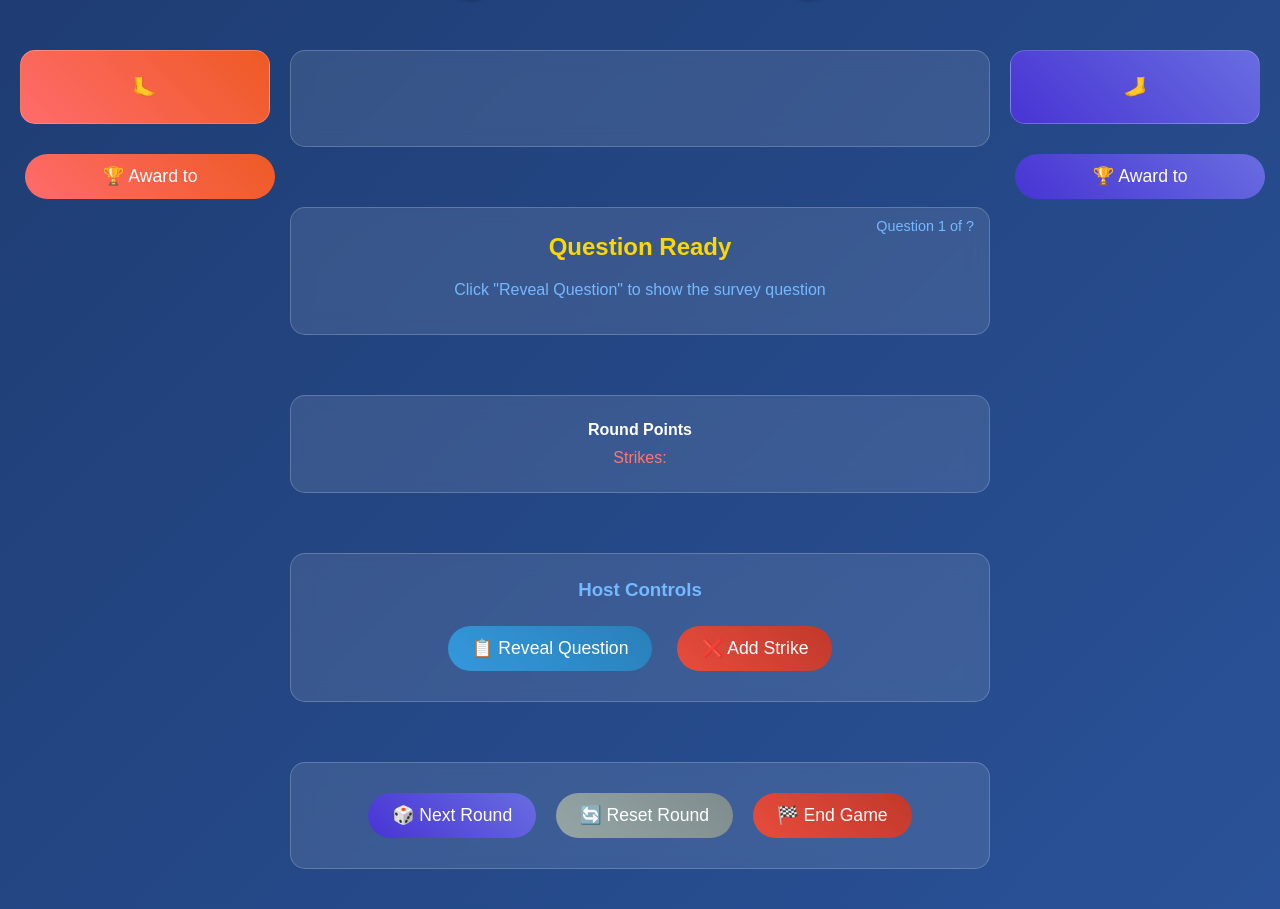
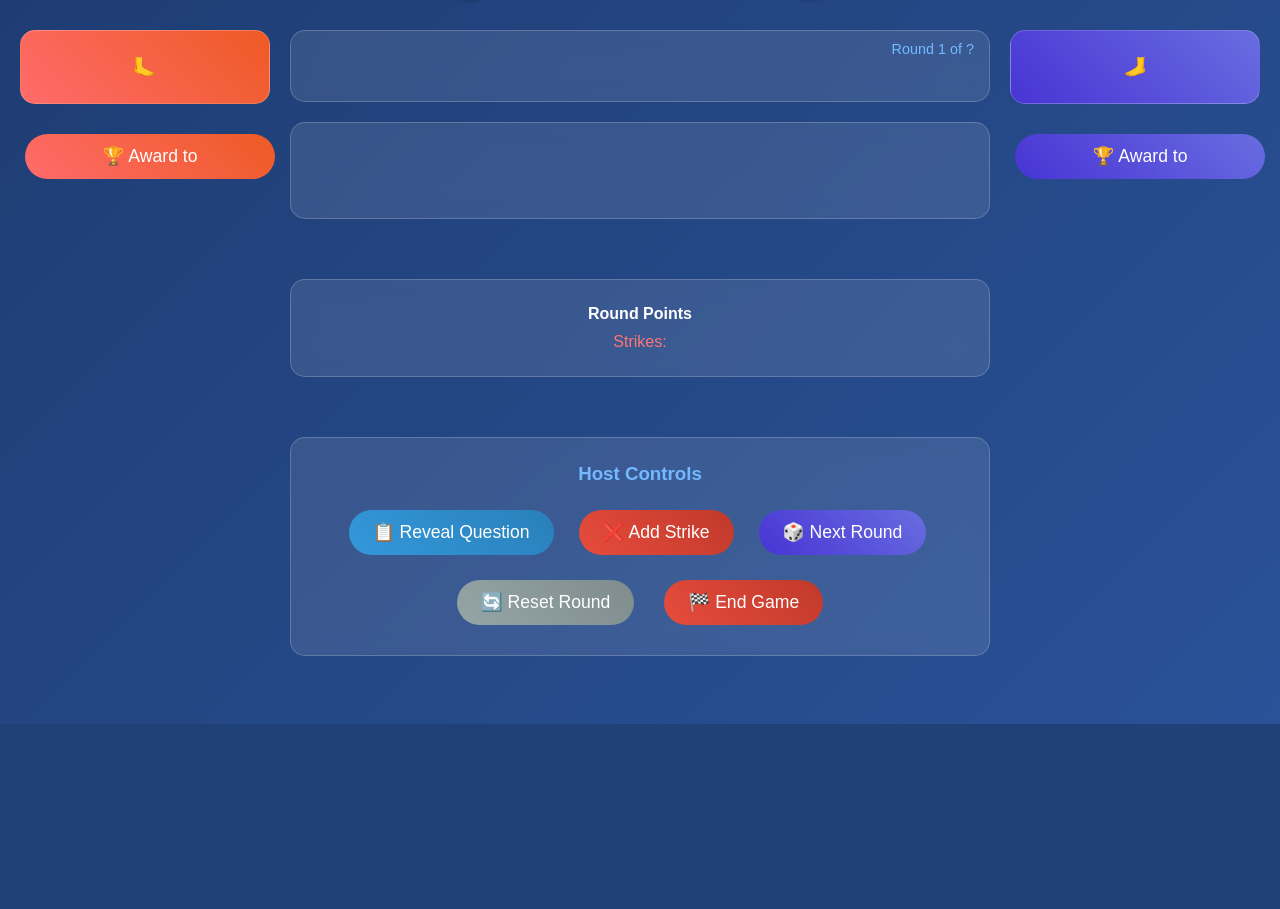
Before and after one commit to shitwolfymakes/feet-feud, a Flask app: template templates/game.html in a window 1280 px wide. Shown: the part 76-985 px from the top of the page. After the commit the page ends 800 px from the top, so only its background shows below. Run offline with Flask 3, Linux system fonts and the light colour scheme; the template is opened without the code that fills it, so the values that code supplies are empty.

Commit message:
Layout + style.

```diff
--- a/templates/base.html
+++ b/templates/base.html
@@ -28,7 +28,7 @@
             display: grid;
             grid-template-columns: 250px 1fr 250px;
             gap: 20px;
-            margin-top: 20px;
+            margin-top: 0;
         }
 
         .game-center-column {
@@ -39,7 +39,7 @@
 
         .header {
             text-align: center;
-            margin-bottom: 30px;
+            margin-bottom: 0;
         }
 
         .header h1 {
--- a/templates/game.html
+++ b/templates/game.html
@@ -16,8 +16,18 @@
 
     <!-- Center Column -->
     <div class="game-center-column">
+
+        <!-- Current Question -->
+        <div id="currentquestion" class="card" style="text-align: center; position: relative; margin-bottom:0">
+            <div style="position: absolute; top: 10px; right: 15px; color: #74b9ff; font-size: 0.9rem;">
+                Round <span id="question-number">1</span> of <span id="total-questions">?</span>
+            </div>
+            <h2 id="question-display" style="color: #ffd700; margin-bottom: 20px;"></h2>
+            <!--<p id="question-prompt" style="color: #74b9ff; margin-bottom: 10px;">Click "Reveal Question" to show the survey question</p>-->
+        </div>
+
         <!-- Answer Board -->
-        <div id="answerboard" class="card">
+        <div id="answerboard" class="card" style="margin-top:0">
             <div id="answer-board" class="answer-grid">
                 {% for answer in answers %}
                 <div class="answer-slot" data-answer-id="{{ answer.id }}" data-index="{{ loop.index }}"
@@ -47,15 +57,6 @@
             </div>
         </div>
 
-        <!-- Current Question -->
-        <div id="currentquestion" class="card" style="text-align: center; position: relative;">
-            <div style="position: absolute; top: 10px; right: 15px; color: #74b9ff; font-size: 0.9rem;">
-                Question <span id="question-number">1</span> of <span id="total-questions">?</span>
-            </div>
-            <h2 id="question-display" style="color: #ffd700; margin-bottom: 20px;">Question Ready</h2>
-            <p id="question-prompt" style="color: #74b9ff; margin-bottom: 10px;">Click "Reveal Question" to show the survey question</p>
-        </div>
-
         <!-- Round Points -->
         <div id="roundpoints" class="card" style="text-align: center;">
             <h4>Round Points</h4>
@@ -81,11 +82,6 @@
                 <button onclick="addStrike()" class="btn" style="background: linear-gradient(45deg, #e74c3c, #c0392b);">
                     ❌ Add Strike
                 </button>
-            </div>
-        </div>
-
-        <!-- Round Controls -->
-        <div id="roundcontrols" class="card" style="text-align: center;">
                 <button onclick="nextRound()" class="btn btn-secondary" style="margin-right: 10px;">
                     🎲 Next Round
                 </button>
@@ -99,6 +95,7 @@
                 <a href="/final_scores" class="btn" style="background: linear-gradient(45deg, #e74c3c, #c0392b);">
                     🏁 End Game
                 </a>
+            </div>
         </div>
     </div>
 
```
Lines whose indentation alone changed are shown as unchanged.
